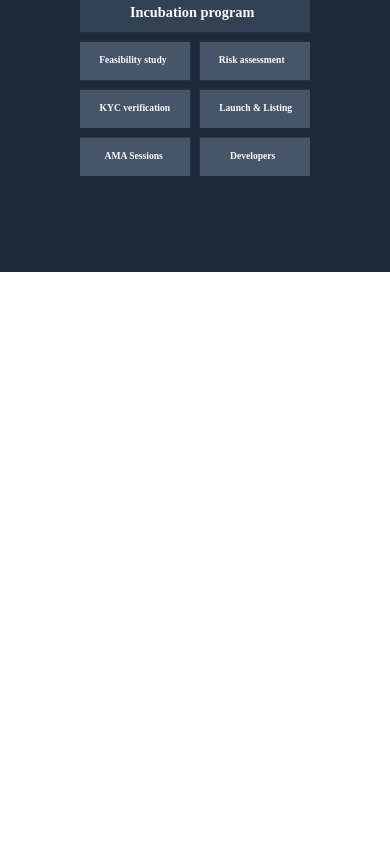
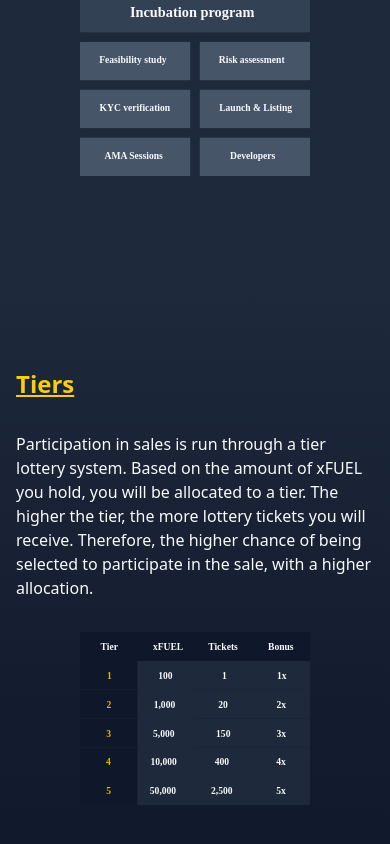
Before and after one commit to investpad/investpad-website, a React (Create React App) app: page / in a window 390 px wide. Shown: the part 4350-5194 px from the top of the page. Before the commit the page ends 4622 px from the top, so only its background shows below. Built offline with nearby package versions, Linux system fonts and the light colour scheme.

Commit message:
added tiers

```diff
--- a/src/App.js
+++ b/src/App.js
@@ -7,6 +7,7 @@ import Incubation from "./sections/Incubation";
 import Overview from "./sections/Overview";
 import Roadmap from "./sections/Roadmap";
 import Staking from "./sections/Staking";
+import Tiers from "./sections/Tiers";
 
 function App() {
   return (
@@ -19,6 +20,7 @@ function App() {
       <Staking variant="dark" />
       <Governance variant="darkToLight" />
       <Incubation variant="light" />
+      <Tiers variant="lightToDark" />
     </>
   );
 }
--- a/src/sections/Header.js
+++ b/src/sections/Header.js
@@ -34,6 +34,7 @@ const items = [
   { name: "Staking", href: "#staking" },
   { name: "Governance", href: "#governance" },
   { name: "Incubation", href: "#incubation" },
+  { name: "Tiers", href: "#tiers" },
   { name: "Tokenomics", href: "#tokenomics" },
 ];
 
--- /dev/null
+++ b/src/sections/Tiers.js
@@ -0,0 +1,42 @@
+import Section from "../components/Section";
+import TiersDiagram from "../assets/TiersDiagram.svg";
+
+function Col0() {
+  return (
+    <div className="flex items-center justify-center">
+      <div>
+        <h2 className="mb-8 text-yellow-400 font-semibold text-2xl underline">
+          Tiers
+        </h2>
+        <p className="mb-4 text-slate-50">
+          Participation in sales is run through a tier lottery system. Based on the amount of xFUEL you hold, you will be allocated to a tier. The higher the tier, the more lottery tickets you will receive. Therefore, the higher chance of being selected to participate in the sale, with a higher allocation.
+        </p>
+      </div>
+    </div>
+  );
+}
+
+function Col1() {
+  return (
+    <div className="flex items-center justify-center">
+      <div className="px-16 md:px-8 lg:px-32">
+        <img className="w-full" src={TiersDiagram} alt="" />
+      </div>
+    </div>
+  );
+}
+
+function Tiers({ variant }) {
+  return (
+    <Section variant={variant} id="tiers">
+      <div className="container mx-auto px-4 sm:px-6">
+        <div class="grid grid-cols-1 md:grid-cols-2 gap-4">
+          <Col0 />
+          <Col1 />
+        </div>
+      </div>
+    </Section>
+  );
+}
+
+export default Tiers;
```
Also changed, not shown: src/assets/TiersDiagram.svg (added).
